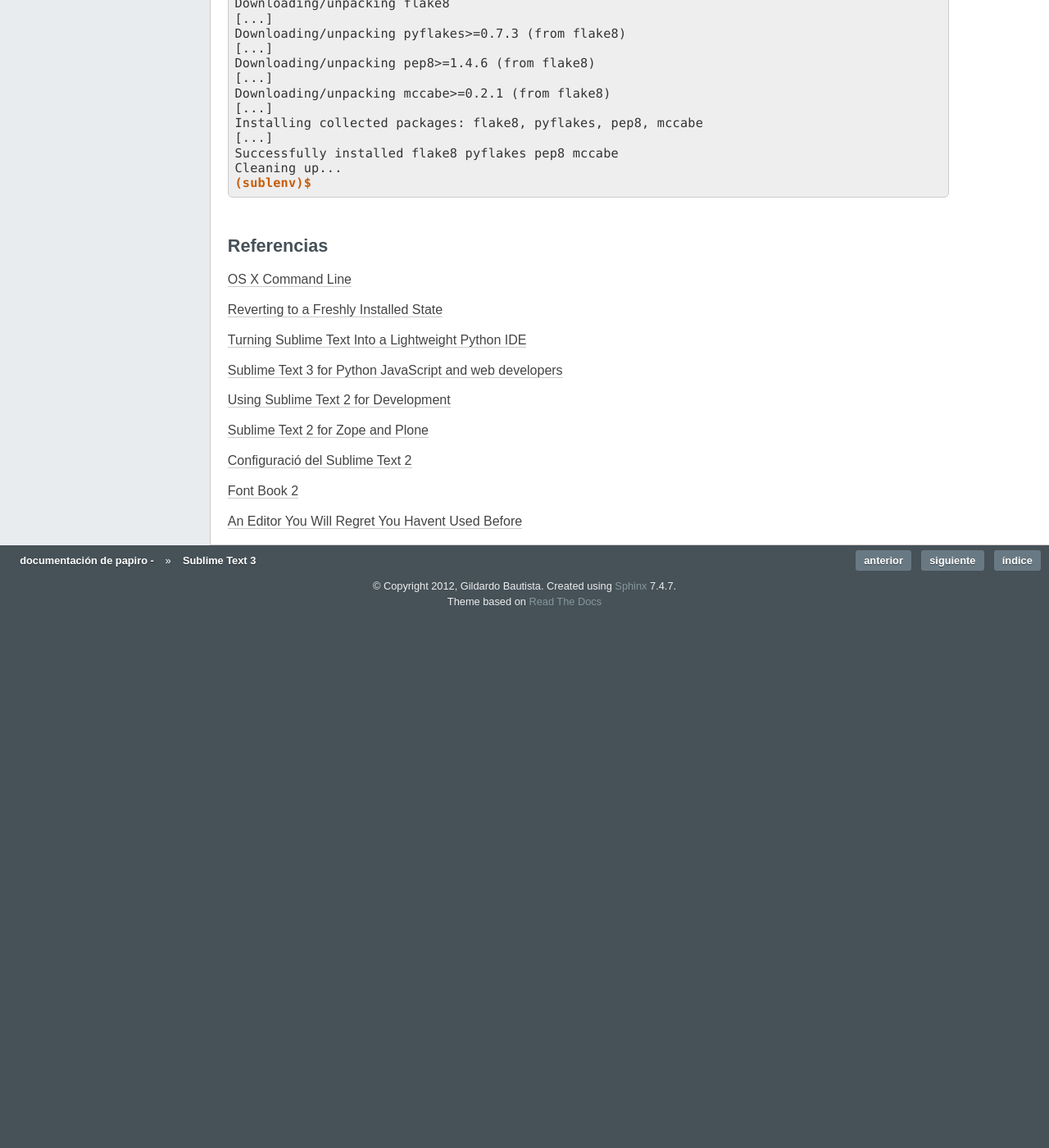
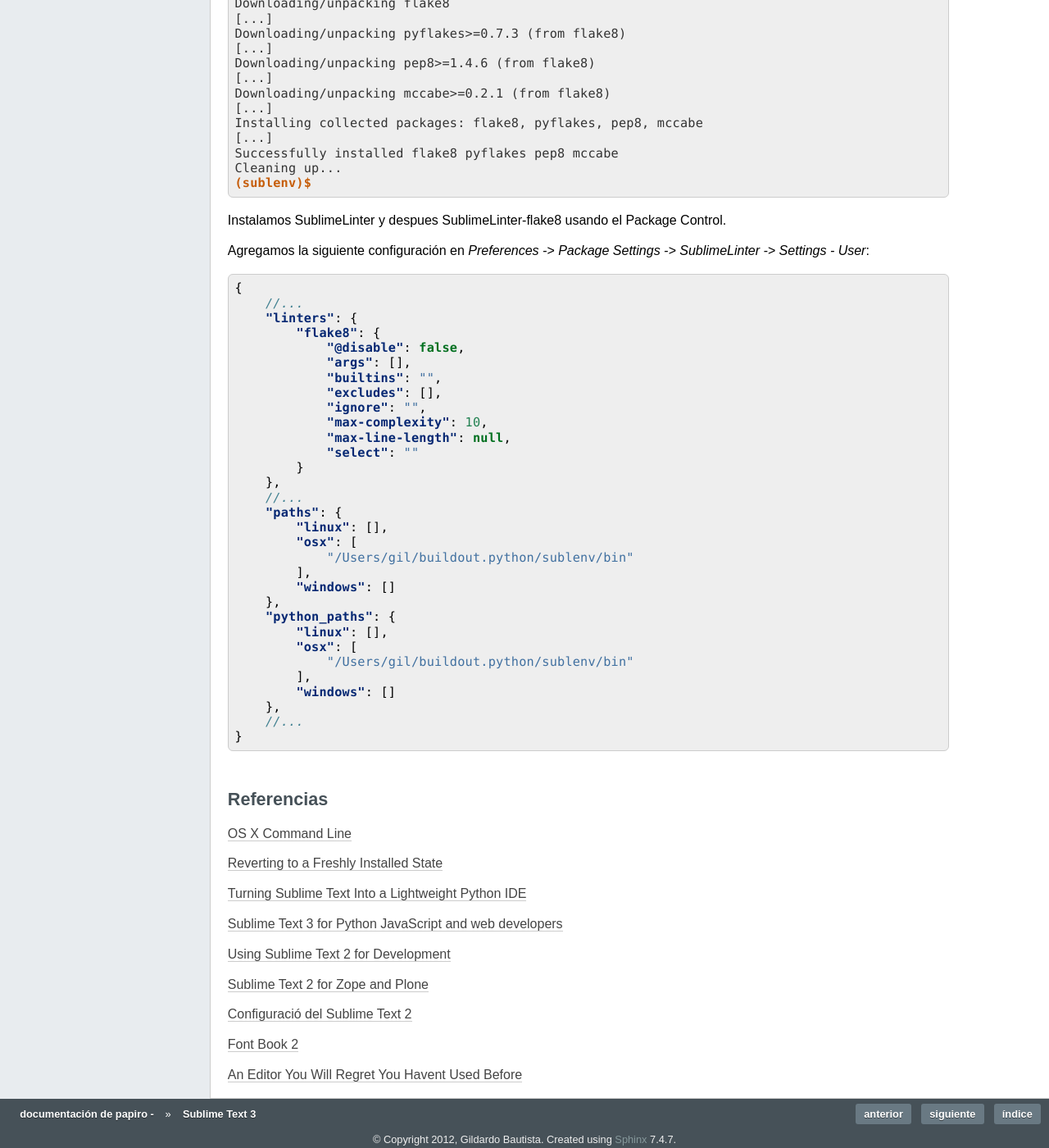
Before and after one commit to gil-cano/papiro, a Sphinx documentation site: the page built from source/sublimeText3.rst, in a window 1280 px wide and 1400 px high, scrolled down 2145 px. Shown: the whole window at 82% size. Built offline with Sphinx 7.4.7, drawn with Linux system fonts in a browser that asks for light colours; the version number could not be read and is left out; before the commit the page ends 2914 px from its top, so only the background shows below that.

Commit message:
add linter description

```diff
--- a/source/sublimeText3.rst
+++ b/source/sublimeText3.rst
@@ -126,7 +126,43 @@
     Cleaning up...
     (sublenv)$
 
+Instalamos SublimeLinter y despues SublimeLinter-flake8 usando el Package Control.
 
+Agregamos la siguiente configuración en *Preferences -> Package Settings -> SublimeLinter -> Settings - User*:
+
+.. code-block:: json
+
+    {
+        //...
+        "linters": {
+            "flake8": {
+                "@disable": false,
+                "args": [],
+                "builtins": "",
+                "excludes": [],
+                "ignore": "",
+                "max-complexity": 10,
+                "max-line-length": null,
+                "select": ""
+            }
+        },
+        //...
+        "paths": {
+            "linux": [],
+            "osx": [
+                "/Users/gil/buildout.python/sublenv/bin"
+            ],
+            "windows": []
+        },
+        "python_paths": {
+            "linux": [],
+            "osx": [
+                "/Users/gil/buildout.python/sublenv/bin"
+            ],
+            "windows": []
+        },
+        //...
+    }
 
 Referencias
 -----------
```
